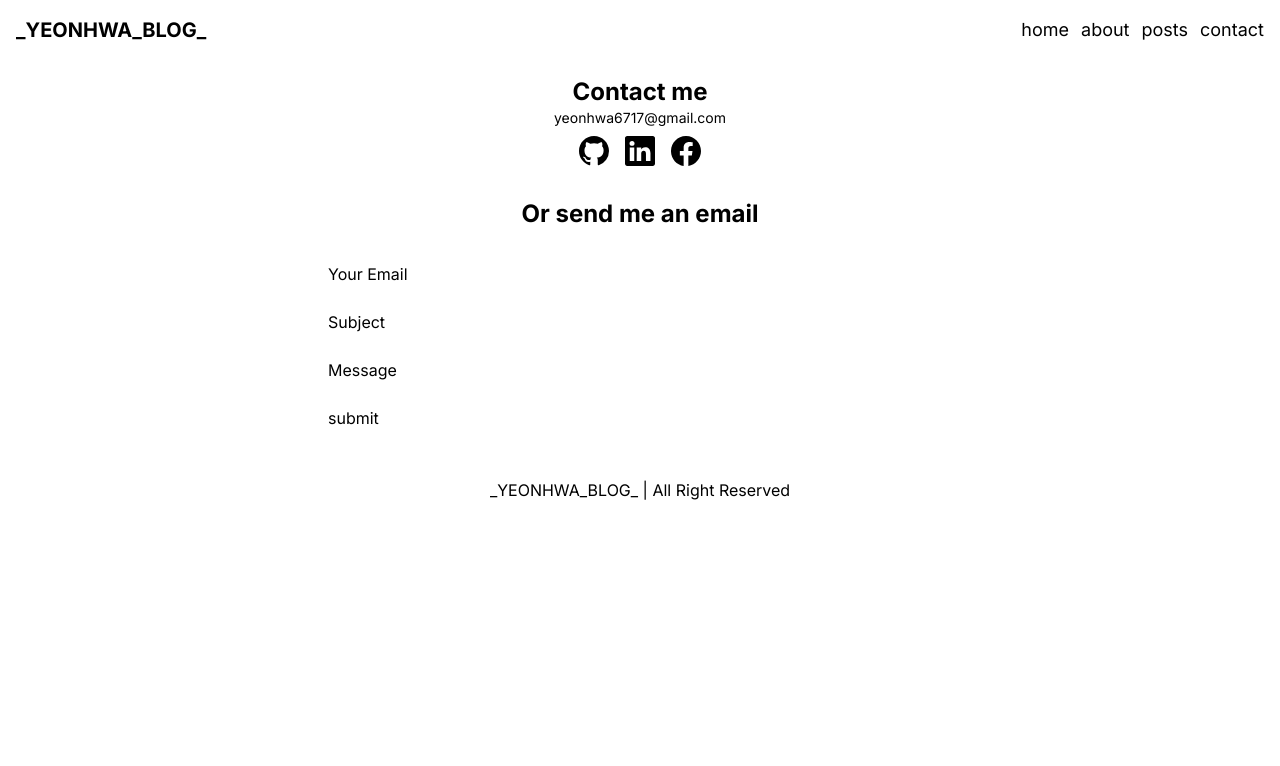
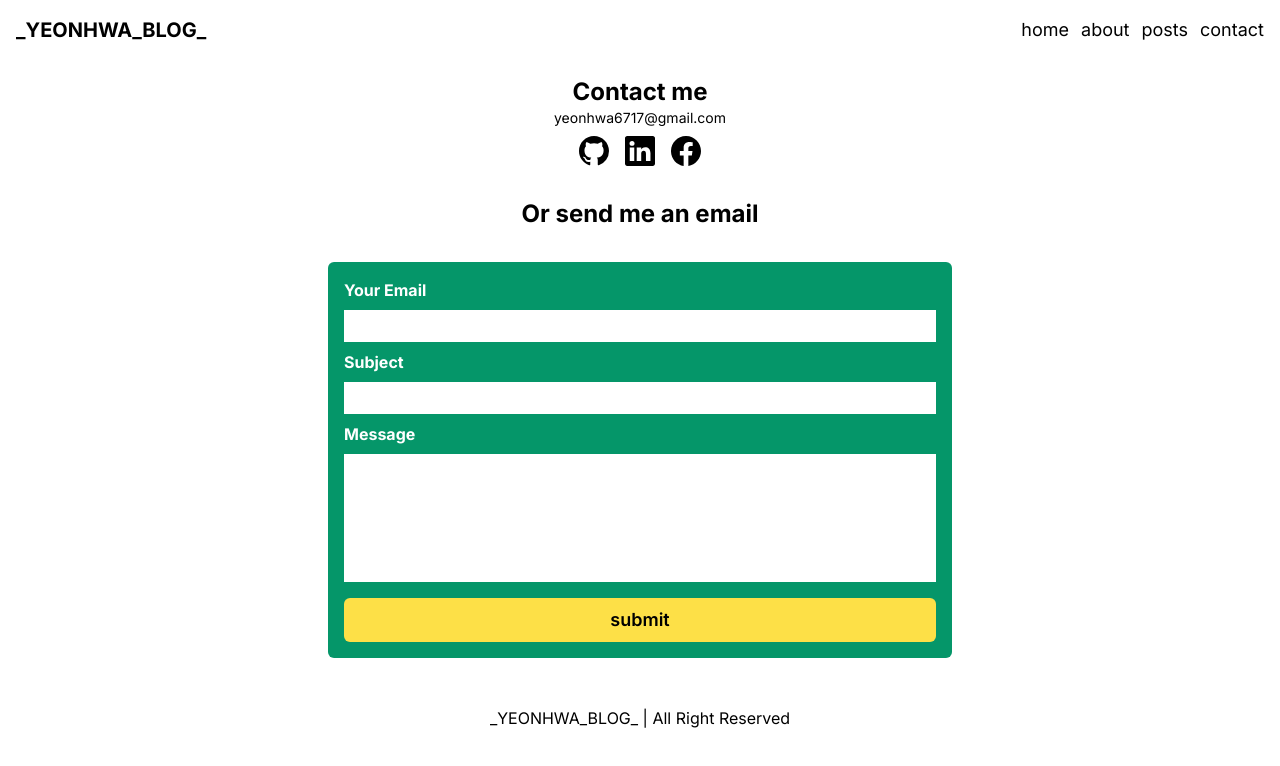
Before and after one commit to yeonhwakim/next-blog, a Next.js app: page /contact in a window 1280 px wide. Shown: the top 766 px of the page. Built offline with nearby package versions, Linux system fonts and the light colour scheme.

Commit message:
Style: style css contact page using tailwind.

```diff
--- a/src/app/contact/page.tsx
+++ b/src/app/contact/page.tsx
@@ -28,15 +28,20 @@ export default async function page() {
         ))}
       </ul>
       <p className="my-8 text-2xl font-bold">Or send me an email</p>
-      <div className="w-6/12 m-auto">
+      <div className="w-6/12 m-auto rounded-md bg-emerald-600 p-4">
         <form className="flex flex-col items-start" action="">
-          <label>Your Email</label>
-          <input type="email" />
-          <label>Subject</label>
-          <input type="email" />
-          <label>Message</label>
-          <input type="email" />
-          <button>submit</button>
+          <label className="font-bold text-white">Your Email</label>
+          <input className="w-full p-1 my-2 outline-0" type="email" />
+          <label className="font-bold text-white">Subject</label>
+          <input className="w-full p-1 my-2 outline-0" type="text" />
+          <label className="font-bold text-white">Message</label>
+          <textarea
+            className="w-full p-1 my-2 outline-0 resize-none"
+            rows={5}
+          ></textarea>
+          <button className="w-full mt-2 rounded-md bg-yellow-300 py-2 font-semibold text-lg">
+            submit
+          </button>
         </form>
       </div>
     </div>
```
